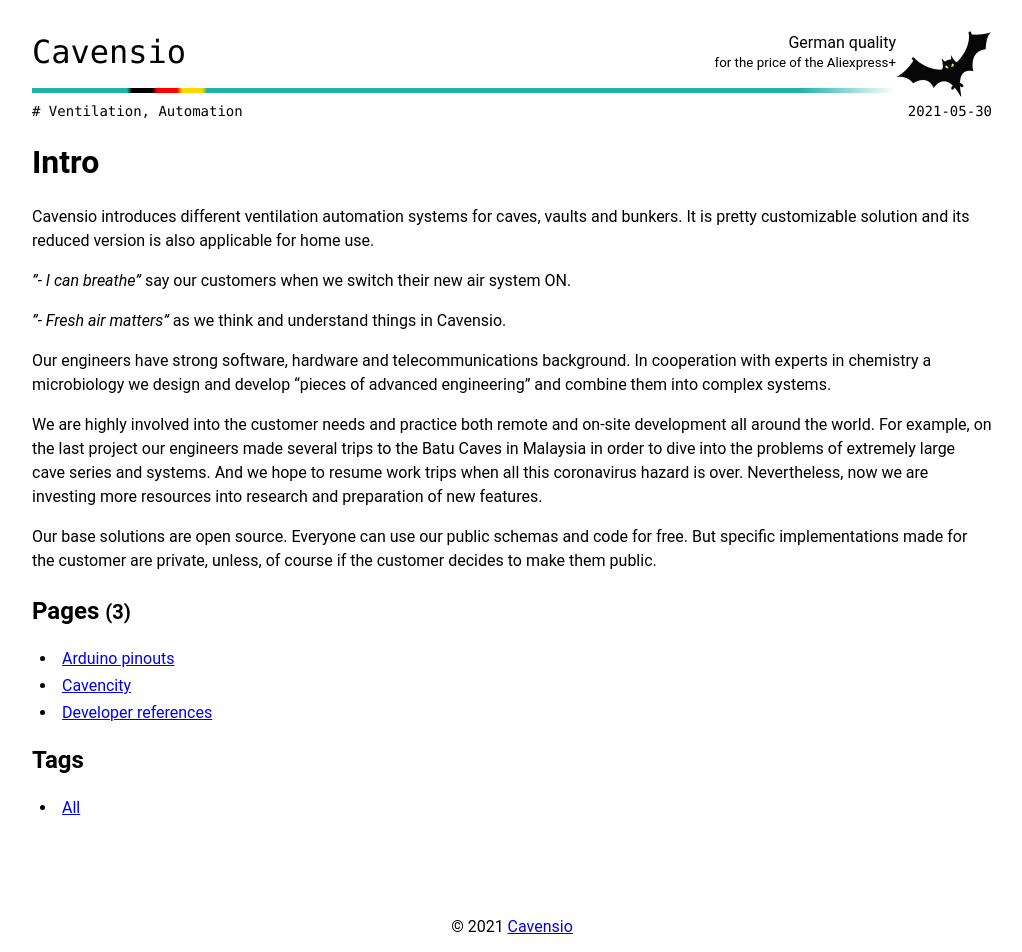
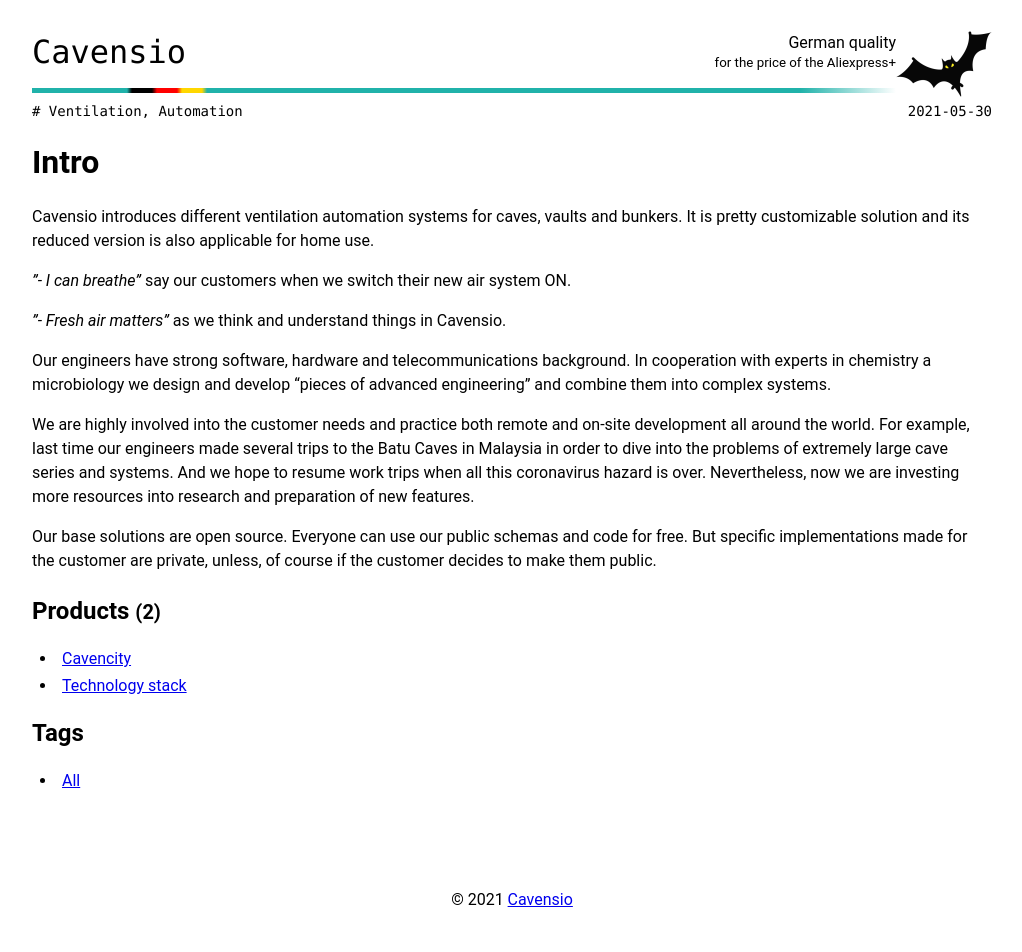
Before and after one commit to cavensio/cavensio.github.io, a Jekyll site: the page built from index.md, in a window 1280 px wide. Shown: the whole page, without its empty margins (128-1150 px from the left). Built offline with Jekyll 4.4.1, drawn with Linux system fonts in a browser that asks for light colours; nearby versions of some CDN libraries; after the commit the page ends 925 px from its top, so only the background shows below that.

Commit message:
added links

```diff
--- a/_layouts/index.html
+++ b/_layouts/index.html
@@ -6,10 +6,10 @@
     {{ content }}
 </article>
 
-<h2>Pages <small>({{ site.posts.size }})</small></h2>
+{% assign posts = site.categories.product | sort_natural: 'title'  %}
+<h2>Products <small>({{ posts.size }})</small></h2>
 
 <ul>
-    {% assign posts = site.posts | sort_natural: 'title'  %}
     {% for post in posts %}
     <li><a href="{{ post.url }}">{{ post.title }}</a></li>
     {% endfor %}
--- a/index.md
+++ b/index.md
@@ -19,7 +19,7 @@
 and combine them into complex systems.
 
 We are highly involved into the customer needs and practice both remote and on-site development all around the world.
-For example, on the last project our engineers made several trips to the Batu Caves in Malaysia in order
+For example, last time our engineers made several trips to the Batu Caves in Malaysia in order
 to dive into the problems of extremely large cave series and systems.
 And we hope to resume work trips when all this coronavirus hazard is over.
 Nevertheless, now we are investing more resources into research and preparation of new features.
```
Also changed, not shown: _posts/2021-05-06-cavencity.md (+3 -1 lines), _posts/2021-05-29-dev-stack.md (added, +43 -0 lines).
